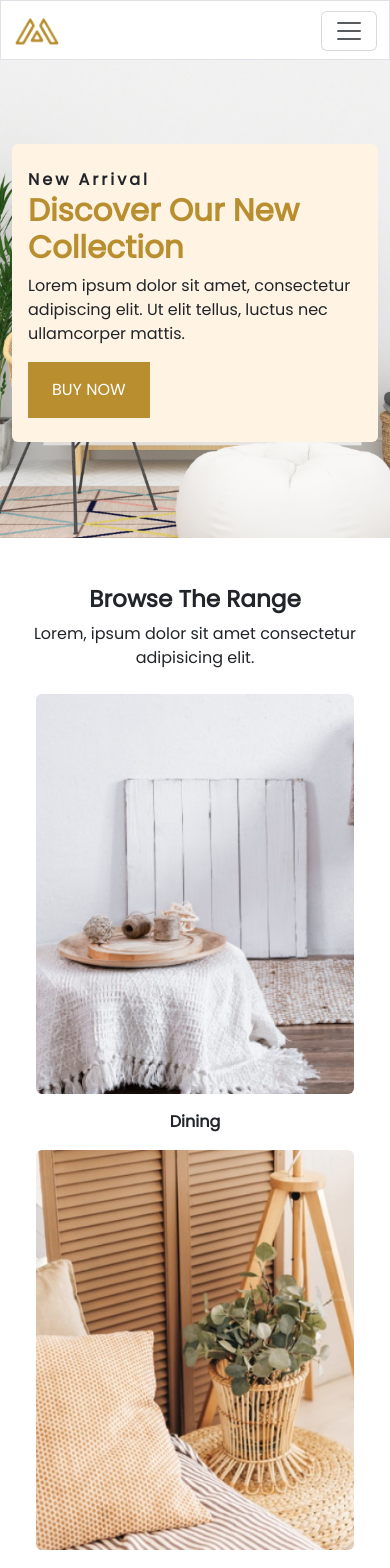
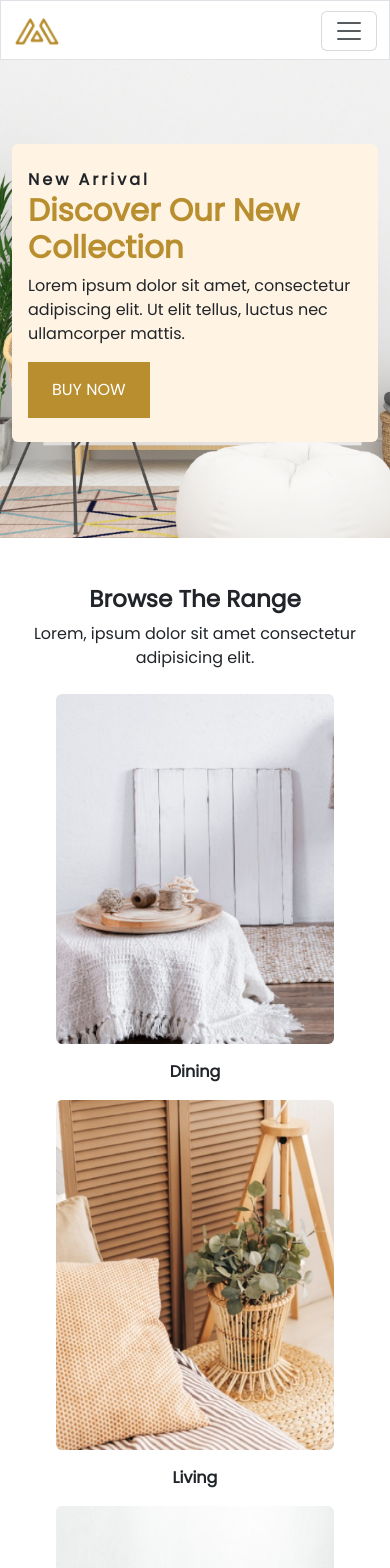
Before and after one commit to fadlananshari/ecommerce, a React (Vite) app: page / in a window 390 px wide. Shown: the top 1568 px of the page. Built offline with nearby package versions, Linux system fonts and the light colour scheme.

Commit message:
first commit

```diff
--- a/src/App.css
+++ b/src/App.css
@@ -100,3 +100,9 @@ body {
 .fs-small {
   font-size: small;
 }
+
+@media (max-width: 400px) {
+  .--400px-width {
+    height: 350px;
+  }
+}
--- a/src/components/TypeRoom/TypeRoom.jsx
+++ b/src/components/TypeRoom/TypeRoom.jsx
@@ -13,7 +13,7 @@ function TypeRoom() {
             {TypeRoomList.map((item, index) => {
               return (
                 <div className="col text-center" key={index}>
-                  <img src={item.img} alt="" height={item.height} className='rounded'/>
+                  <img src={item.img} alt="" height={item.height} className='rounded --400px-width'/>
                   <p className={item.cName}>{item.nameRoom}</p>
                 </div>
               );
```
